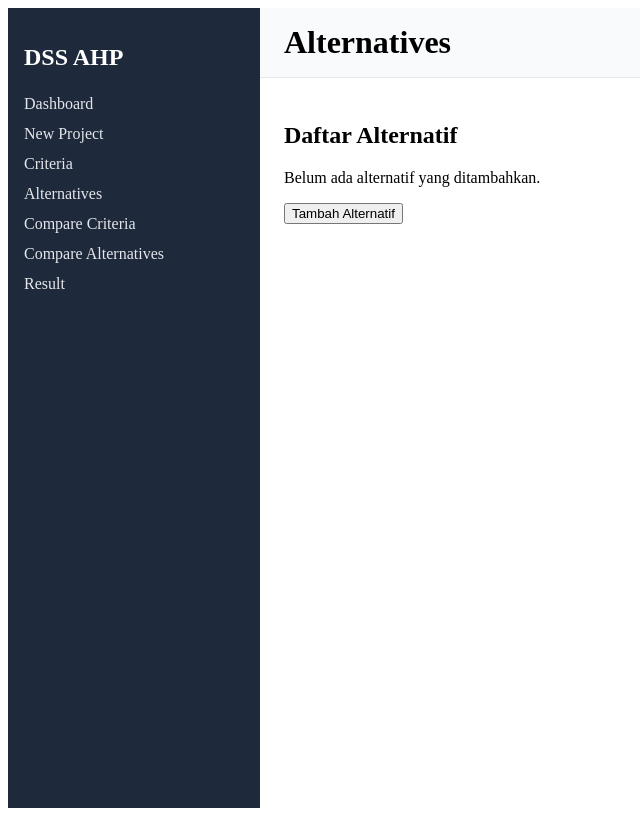
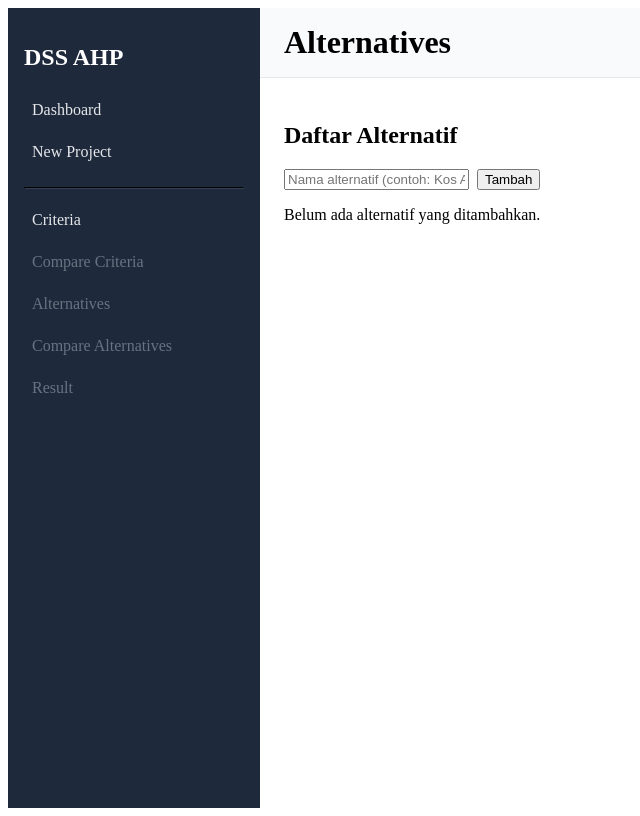
Before and after one commit to arzaidalbani14/DSS-AHP, a React (Vite) app: page /project/1/alternatives in a window 1280 px wide. Shown: the whole page, without its empty margins (0-640 px from the left). Built offline with nearby package versions, Linux system fonts and the light colour scheme.

Commit message:
feat: enable edit and delete for criteria and alternatives

```diff
--- a/src/components/ahp/ProgressStepper.jsx
+++ b/src/components/ahp/ProgressStepper.jsx
@@ -1,3 +1,48 @@
-// ProgressStepper
-// Placeholder for UX step navigation
-// Will be implemented after AHP flow is finalized
+import React from "react";
+import { useLocation } from "react-router-dom";
+
+const steps = [
+  { label: "Criteria", path: "/criteria" },
+  { label: "Compare Criteria", path: "/compare-criteria" },
+  { label: "Compare Alternatives", path: "/compare-alternatives" },
+  { label: "Result", path: "/result" },
+];
+
+function ProgressStepper() {
+  const location = useLocation();
+
+  const currentStepIndex = steps.findIndex(step =>
+    location.pathname.includes(step.path)
+  );
+
+  return (
+    <div style={{ display: "flex", gap: "12px", marginBottom: "20px" }}>
+      {steps.map((step, index) => {
+        const isActive = index === currentStepIndex;
+        const isCompleted = index < currentStepIndex;
+
+        return (
+          <div
+            key={step.label}
+            style={{
+              padding: "6px 12px",
+              borderRadius: "16px",
+              background: isActive
+                ? "#2563eb"
+                : isCompleted
+                ? "#16a34a"
+                : "#e5e7eb",
+              color: isActive || isCompleted ? "#fff" : "#374151",
+              fontSize: "14px",
+              fontWeight: 500,
+            }}
+          >
+            {step.label}
+          </div>
+        );
+      })}
+    </div>
+  );
+}
+
+export default ProgressStepper;
--- a/src/components/layout/MainLayout.jsx
+++ b/src/components/layout/MainLayout.jsx
@@ -1,6 +1,7 @@
 import React from "react";
 import Sidebar from "./Sidebar";
 import Header from "./Header";
+import ProgressStepper from "../ahp/ProgressStepper";
 
 function MainLayout({ children, title }) {
   return (
--- a/src/components/layout/Sidebar.jsx
+++ b/src/components/layout/Sidebar.jsx
@@ -1,7 +1,44 @@
 import React from "react";
-import { Link } from "react-router-dom";
+import { NavLink } from "react-router-dom";
+import useDecisionStore from "../../store/decisionStore";
 
 function Sidebar() {
+  const {
+    criteria,
+    alternatives,
+    criteriaWeights,
+    finalResult,
+  } = useDecisionStore();
+
+  const ahpMenu = [
+    {
+      label: "Criteria",
+      path: "/project/1/criteria",
+      enabled: true,
+    },
+    {
+      label: "Compare Criteria",
+      path: "/project/1/compare-criteria",
+      enabled: criteria.length >= 2,
+    },
+    {
+      label: "Alternatives",
+      path: "/project/1/alternatives",
+      enabled: criteria.length >= 1,
+    },
+    {
+      label: "Compare Alternatives",
+      path: "/project/1/compare-alternatives",
+      enabled:
+        alternatives.length >= 2 && criteriaWeights.length > 0,
+    },
+    {
+      label: "Result",
+      path: "/project/1/result",
+      enabled: finalResult.length > 0,
+    },
+  ];
+
   return (
     <aside
       style={{
@@ -13,22 +50,61 @@ function Sidebar() {
     >
       <h2 style={{ marginBottom: "24px" }}>DSS AHP</h2>
 
+      {/* ===== GLOBAL MENU ===== */}
+      <nav style={{ display: "flex", flexDirection: "column", gap: "12px", marginBottom: "20px" }}>
+        <NavLink to="/dashboard" style={navStyle}>
+          Dashboard
+        </NavLink>
+        <NavLink to="/project/new" style={navStyle}>
+          New Project
+        </NavLink>
+      </nav>
+
+      <hr style={{ borderColor: "#334155", margin: "16px 0" }} />
+
+      {/* ===== AHP FLOW ===== */}
       <nav style={{ display: "flex", flexDirection: "column", gap: "12px" }}>
-        <Link to="/dashboard" style={linkStyle}>Dashboard</Link>
-        <Link to="/project/new" style={linkStyle}>New Project</Link>
-        <Link to="/project/1/criteria" style={linkStyle}>Criteria</Link>
-        <Link to="/project/1/alternatives" style={linkStyle}>Alternatives</Link>
-        <Link to="/project/1/compare-criteria" style={linkStyle}>Compare Criteria</Link>
-        <Link to="/project/1/compare-alternatives" style={linkStyle}>Compare Alternatives</Link>
-        <Link to="/project/1/result" style={linkStyle}>Result</Link>
+        {ahpMenu.map((item) =>
+          item.enabled ? (
+            <NavLink
+              key={item.path}
+              to={item.path}
+              style={navStyle}
+            >
+              {item.label}
+            </NavLink>
+          ) : (
+            <div
+              key={item.path}
+              style={disabledStyle}
+              title="Lengkapi langkah sebelumnya terlebih dahulu"
+            >
+              {item.label}
+            </div>
+          )
+        )}
       </nav>
     </aside>
   );
 }
 
-const linkStyle = {
-  color: "#e5e7eb",
+const navStyle = ({ isActive }) => ({
+  color: isActive ? "#fff" : "#e5e7eb",
   textDecoration: "none",
+  fontWeight: isActive ? 600 : 400,
+  padding: "6px 8px",
+  borderRadius: "6px",
+  backgroundColor: isActive ? "#2563eb" : "transparent",
+});
+
+const disabledStyle = {
+  color: "#9ca3af",
+  padding: "6px 8px",
+  borderRadius: "6px",
+  cursor: "not-allowed",
+  opacity: 0.6,
 };
 
 export default Sidebar;
+
+// lanjut perbaiki alternatives - belum jalan
--- a/src/pages/Alternatives/AlternativesPage.jsx
+++ b/src/pages/Alternatives/AlternativesPage.jsx
@@ -1,27 +1,117 @@
-import React from "react";
+import React, { useState } from "react";
 import MainLayout from "../../components/layout/MainLayout";
 import useDecisionStore from "../../store/decisionStore";
 
 function AlternativesPage() {
-  const { alternatives } = useDecisionStore();
+  const { alternatives, setAlternatives } = useDecisionStore();
+
+  const [name, setName] = useState("");
+  const [editingId, setEditingId] = useState(null);
+  const [editingName, setEditingName] = useState("");
+
+  const handleAdd = () => {
+    if (!name.trim()) return;
+
+    const newAlternative = {
+      id: Date.now().toString(),
+      name: name.trim(),
+    };
+
+    setAlternatives([...alternatives, newAlternative]);
+    setName("");
+  };
+
+  const handleDelete = (id) => {
+    setAlternatives(alternatives.filter((a) => a.id !== id));
+  };
+
+  const handleEditStart = (alt) => {
+    setEditingId(alt.id);
+    setEditingName(alt.name);
+  };
+
+  const handleEditSave = (id) => {
+    if (!editingName.trim()) return;
+
+    const updated = alternatives.map((a) =>
+      a.id === id ? { ...a, name: editingName.trim() } : a
+    );
+
+    setAlternatives(updated);
+    setEditingId(null);
+    setEditingName("");
+  };
+
+  const handleEditCancel = () => {
+    setEditingId(null);
+    setEditingName("");
+  };
 
   return (
     <MainLayout title="Alternatives">
       <h2>Daftar Alternatif</h2>
 
+      {/* Tambah Alternatif */}
+      <div style={{ marginBottom: "16px" }}>
+        <input
+          type="text"
+          placeholder="Nama alternatif (contoh: Kos A)"
+          value={name}
+          onChange={(e) => setName(e.target.value)}
+        />
+        <button onClick={handleAdd} style={{ marginLeft: "8px" }}>
+          Tambah
+        </button>
+      </div>
+
+      {/* Daftar Alternatif */}
       {alternatives.length === 0 ? (
         <p>Belum ada alternatif yang ditambahkan.</p>
       ) : (
         <ul>
           {alternatives.map((alt) => (
-            <li key={alt.id}>{alt.name}</li>
+            <li key={alt.id} style={{ marginBottom: "8px" }}>
+              {editingId === alt.id ? (
+                <>
+                  <input
+                    type="text"
+                    value={editingName}
+                    onChange={(e) => setEditingName(e.target.value)}
+                  />
+                  <button
+                    onClick={() => handleEditSave(alt.id)}
+                    style={{ marginLeft: "6px" }}
+                  >
+                    Simpan
+                  </button>
+                  <button
+                    onClick={handleEditCancel}
+                    style={{ marginLeft: "4px" }}
+                  >
+                    Batal
+                  </button>
+                </>
+              ) : (
+                <>
+                  {alt.name}
+                  <button
+                    onClick={() => handleEditStart(alt)}
+                    style={{ marginLeft: "6px" }}
+                  >
+                    Edit
+                  </button>
+                  <button
+                    onClick={() => handleDelete(alt.id)}
+                    style={{ marginLeft: "4px" }}
+                  >
+                    Hapus
+                  </button>
+                </>
+              )}
+            </li>
           ))}
         </ul>
       )}
-
-      <div style={{ marginTop: "16px" }}>
-        <button>Tambah Alternatif</button>
-      </div>
     </MainLayout>
   );
 }
--- a/src/pages/Comparison/CompareCriteria.jsx
+++ b/src/pages/Comparison/CompareCriteria.jsx
@@ -1,4 +1,5 @@
 import React, { useEffect } from "react";
+import { useNavigate } from "react-router-dom";
 import MainLayout from "../../components/layout/MainLayout";
 import PairwiseMatrix from "../../components/ahp/PairwiseMatrix";
 import ConsistencyBadge from "../../components/ahp/ConsistencyBadge";
@@ -25,6 +26,8 @@ function CompareCriteria() {
     setCriteriaConsistency,
     criteriaConsistency,
   } = useDecisionStore();
+  const navigate = useNavigate();
+
 
   // Inisialisasi matriks jika belum ada
   useEffect(() => {
@@ -86,9 +89,12 @@ function CompareCriteria() {
       )}
 
       <div style={{ marginTop: "20px" }}>
-        <button disabled={!isConsistent}>
-          Lanjut ke Perbandingan Alternatif
-        </button>
+      <button
+        disabled={!isConsistent}
+        onClick={() => navigate("/project/1/alternatives")}
+      >
+        Lanjut ke Perbandingan Alternatif
+      </button>
 
         {!isConsistent && (
           <p style={{ color: "red", marginTop: "8px" }}>
--- a/src/pages/Criteria/CriteriaPage.jsx
+++ b/src/pages/Criteria/CriteriaPage.jsx
@@ -4,7 +4,10 @@ import useDecisionStore from "../../store/decisionStore";
 
 function CriteriaPage() {
   const { criteria, setCriteria } = useDecisionStore();
+
   const [name, setName] = useState("");
+  const [editingId, setEditingId] = useState(null);
+  const [editingName, setEditingName] = useState("");
 
   const handleAdd = () => {
     if (!name.trim()) return;
@@ -22,10 +25,33 @@ function CriteriaPage() {
     setCriteria(criteria.filter((c) => c.id !== id));
   };
 
+  const handleEditStart = (criteria) => {
+    setEditingId(criteria.id);
+    setEditingName(criteria.name);
+  };
+
+  const handleEditSave = (id) => {
+    if (!editingName.trim()) return;
+
+    const updated = criteria.map((c) =>
+      c.id === id ? { ...c, name: editingName.trim() } : c
+    );
+
+    setCriteria(updated);
+    setEditingId(null);
+    setEditingName("");
+  };
+
+  const handleEditCancel = () => {
+    setEditingId(null);
+    setEditingName("");
+  };
+
   return (
     <MainLayout title="Criteria">
       <h2>Manajemen Kriteria</h2>
 
+      {/* Tambah Kriteria */}
       <div style={{ marginBottom: "16px" }}>
         <input
           type="text"
@@ -38,14 +64,50 @@ function CriteriaPage() {
         </button>
       </div>
 
+      {/* Daftar Kriteria */}
       {criteria.length === 0 ? (
         <p>Belum ada kriteria.</p>
       ) : (
         <ul>
           {criteria.map((c) => (
-            <li key={c.id}>
-              {c.name}{" "}
-              <button onClick={() => handleDelete(c.id)}>Hapus</button>
+            <li key={c.id} style={{ marginBottom: "8px" }}>
+              {editingId === c.id ? (
+                <>
+                  <input
+                    type="text"
+                    value={editingName}
+                    onChange={(e) => setEditingName(e.target.value)}
+                  />
+                  <button
+                    onClick={() => handleEditSave(c.id)}
+                    style={{ marginLeft: "6px" }}
+                  >
+                    Simpan
+                  </button>
+                  <button
+                    onClick={handleEditCancel}
+                    style={{ marginLeft: "4px" }}
+                  >
+                    Batal
+                  </button>
+                </>
+              ) : (
+                <>
+                  {c.name}{" "}
+                  <button
+                    onClick={() => handleEditStart(c)}
+                    style={{ marginLeft: "6px" }}
+                  >
+                    Edit
+                  </button>
+                  <button
+                    onClick={() => handleDelete(c.id)}
+                    style={{ marginLeft: "4px" }}
+                  >
+                    Hapus
+                  </button>
+                </>
+              )}
             </li>
           ))}
         </ul>
```
